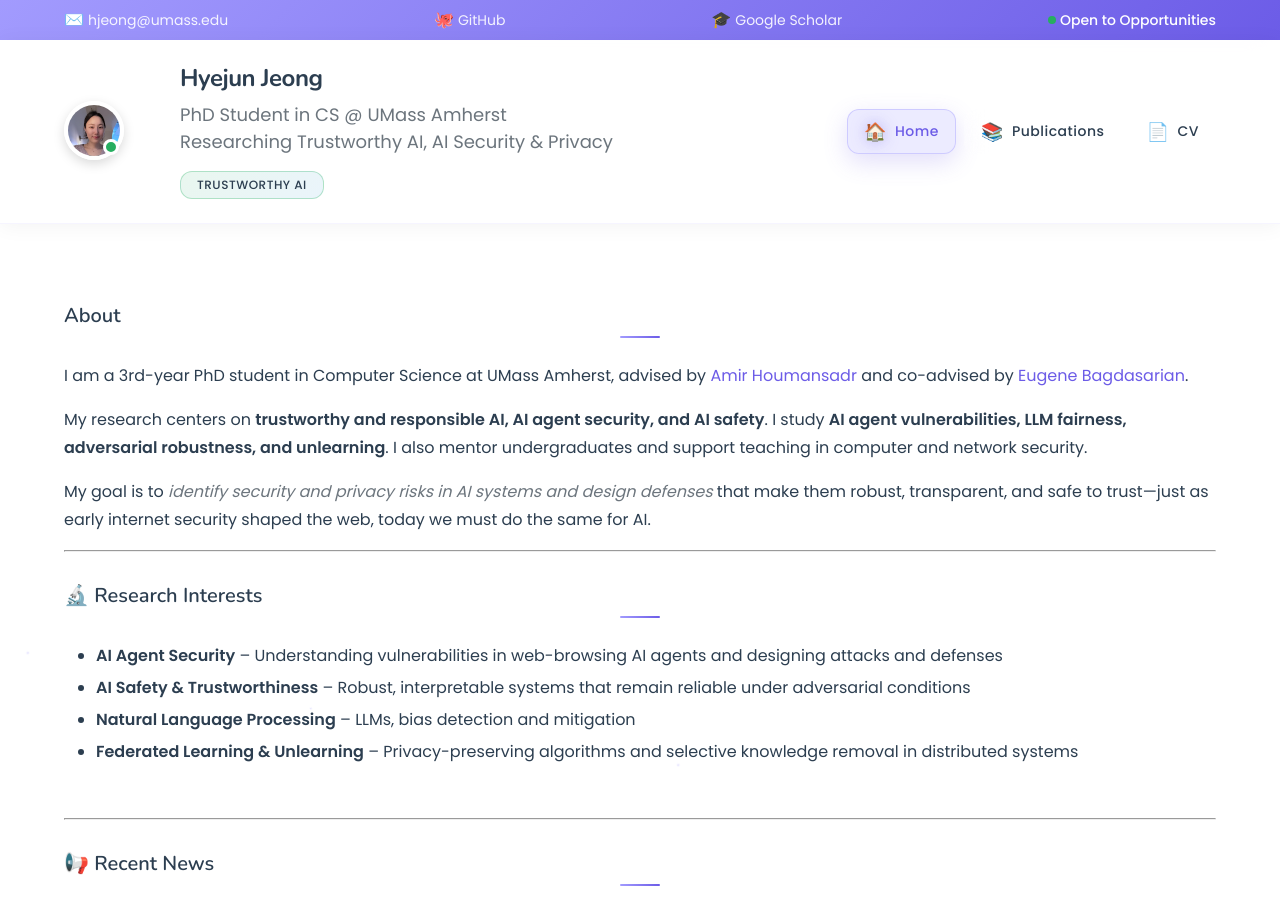
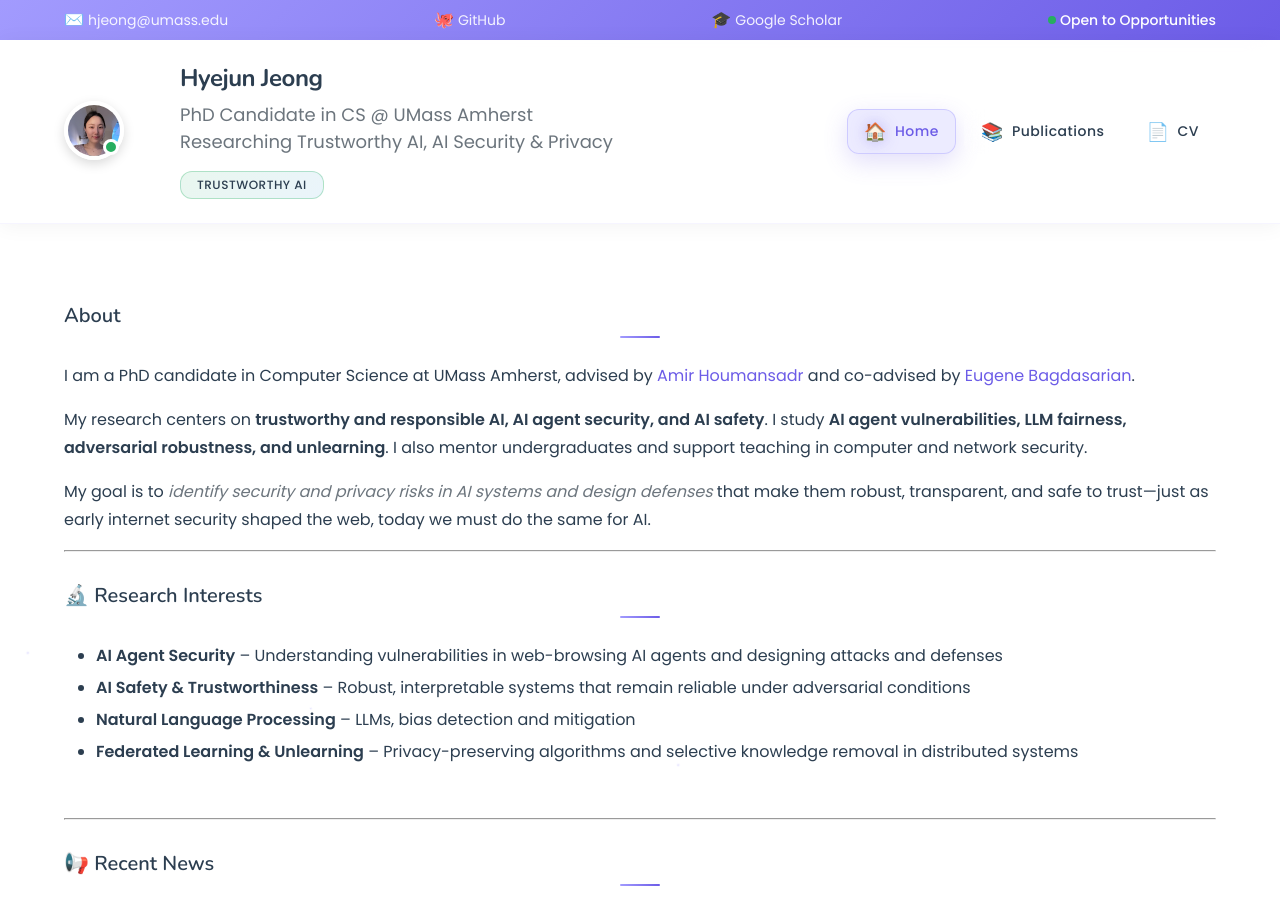
Before and after one commit to HyejunJeong/HyejunJeong.github.io, a Jekyll site: the page built from index.md, in a window 1280 px wide and 900 px high. Built offline with Jekyll 4.4.1, drawn with Linux system fonts in a browser that asks for light colours; the list of posts is cut into pages by our own code.

```diff
--- a/_config.yml
+++ b/_config.yml
@@ -1,7 +1,7 @@
 title: "June Jeong"
 name: "Hyejun Jeong"
 author: "Hyejun Jeong"
-description: "PhD Student in CS @ UMass Amherst <br>Researching Trustworthy AI, AI Security & Privacy"
+description: "PhD Candidate in CS @ UMass Amherst <br>Researching Trustworthy AI, AI Security & Privacy"
 avatar: /assets/images/june.jpg
 
 url: "https://HyejunJeong.github.io"
--- a/index.md
+++ b/index.md
@@ -4,7 +4,7 @@ title: Home
 ---
 
 ## About
-I am a 3rd-year PhD student in Computer Science at UMass Amherst, advised by [Amir Houmansadr](https://people.cs.umass.edu/~amir/) and co-advised by [Eugene Bagdasarian](https://people.cs.umass.edu/~eugene/).
+I am a PhD candidate in Computer Science at UMass Amherst, advised by [Amir Houmansadr](https://people.cs.umass.edu/~amir/) and co-advised by [Eugene Bagdasarian](https://people.cs.umass.edu/~eugene/).
 
 My research centers on **trustworthy and responsible AI, AI agent security, and AI safety**. I study **AI agent vulnerabilities, LLM fairness, adversarial robustness, and unlearning**. I also mentor undergraduates and support teaching in computer and network security.
 
```
Also changed, not shown: _pages/cv.md (+1 -1 lines).
